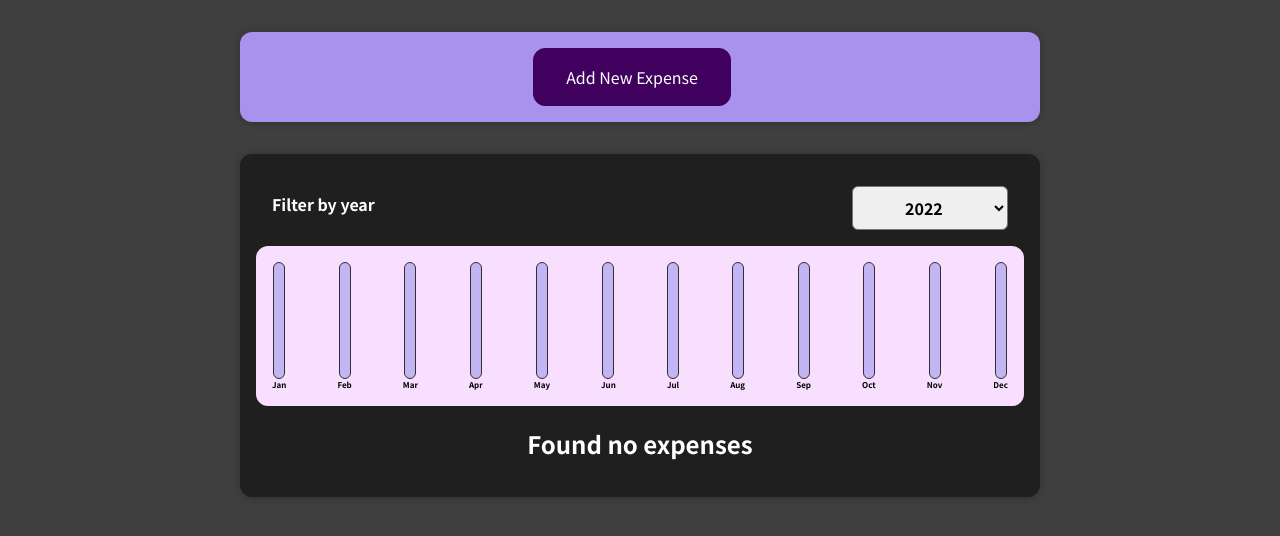
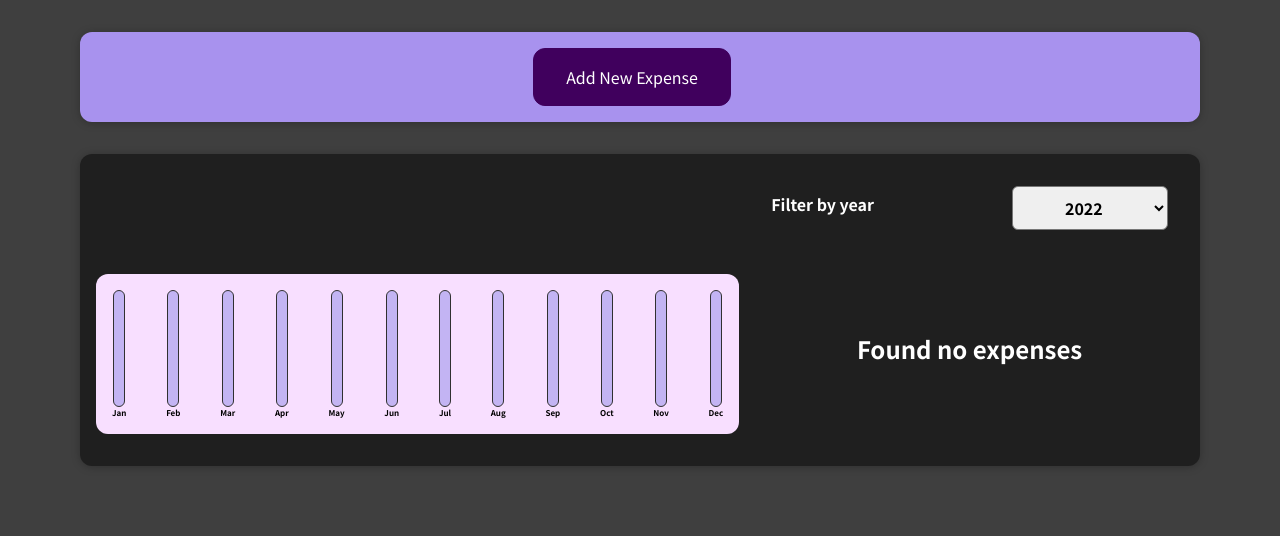
Before and after one commit to EmmanuelAllanMJ/Expense-Tracker, a React (Create React App) app: page / in a window 1280 px wide. Shown: the top 536 px of the page. Built offline with nearby package versions, Linux system fonts and the light colour scheme.

Commit message:
Some layout and dataset change

```diff
--- a/src/App.js
+++ b/src/App.js
@@ -5,22 +5,22 @@ import NewExpenses from "./components/NewExpense/NewExpense";
 const DUMMY_EXPENSES = [
   {
     id: "e1",
-    title: "Toilet Paper",
-    amount: 94.12,
+    title: "Grocery",
+    amount: 750.0,
     date: new Date(2020, 7, 14),
   },
-  { id: "e2", title: "New TV", amount: 799.49, date: new Date(2021, 2, 12) },
+  { id: "e2", title: "New TV", amount: 40000.0, date: new Date(2021, 2, 12) },
   {
     id: "e3",
     title: "Car Insurance",
-    amount: 294.67,
-    date: new Date(2021, 2, 28),
+    amount: 5000.0,
+    date: new Date(2021, 5, 28),
   },
   {
     id: "e4",
-    title: "New Desk (Wooden)",
-    amount: 450,
-    date: new Date(2021, 5, 12),
+    title: "New couch",
+    amount: 9500.0,
+    date: new Date(2021, 1, 12),
   },
 ];
 const App = () => {
--- a/src/components/Expenses/ExpenseItem.js
+++ b/src/components/Expenses/ExpenseItem.js
@@ -23,7 +23,7 @@ function ExpenseItem(props) {
       <ExpenseDate date={props.date} />
       <div className="expense-item__description">
         <h2>{props.title}</h2>
-        <p className="expense-item__price">${props.amount}</p>
+        <p className="expense-item__price">₹{props.amount}</p>
         {/* <button onClick={clickHandler}>Change title</button> */}
       </div>
     </Card>
--- a/src/components/Expenses/Expenses.css
+++ b/src/components/Expenses/Expenses.css
@@ -2,6 +2,23 @@
   padding: 1rem;
   background-color: rgb(31, 31, 31);
   margin: 2rem auto;
-  width: 50rem;
+  width: 70rem;
   max-width: 95%;
+  display: grid;
+  grid-template-columns: 3fr 2fr;
+  /* grid-template-rows: 2fr 1fr; */
+  column-gap: 1rem;
 }
+.chart-grid {
+  grid-row: 1/3;
+  align-self: start;
+  margin-top: 6.5rem;
+  margin-bottom: 1rem;
+  /* grid-column: 1/-1; */
+}
+
+@media (max-width: 700px) {
+  .expenses {
+    display: block;
+  }
+}
--- a/src/components/Expenses/Expenses.js
+++ b/src/components/Expenses/Expenses.js
@@ -33,11 +33,13 @@ function Expenses(props) {
     <div>
       <Card className="expenses">
         {/* This component controls the value of ExpenseFilter.js so ExpenseFilter.js is called controlled component */}
+        <div className="chart-grid">
+          <ExpenseChart expenses={filterExpenses} />
+        </div>
         <ExpenseFilter
           selectedYear={filterYear}
           onChangeFilter={filterChangeHandler}
         />
-        <ExpenseChart expenses={filterExpenses} />
         <ExpensesList items={filterExpenses} />
         {/* Writing using components */}
 
--- a/src/components/NewExpense/NewExpense.css
+++ b/src/components/NewExpense/NewExpense.css
@@ -2,7 +2,7 @@
   background-color: #a892ee;
   padding: 1rem;
   margin: 2rem auto;
-  width: 50rem;
+  width: 70rem;
   max-width: 95%;
   border-radius: 12px;
   text-align: center;
--- a/src/index.css
+++ b/src/index.css
@@ -1,11 +1,11 @@
-@import url('https://fonts.googleapis.com/css2?family=Noto+Sans+JP:wght@400;700&display=swap');
+@import url("https://fonts.googleapis.com/css2?family=Noto+Sans+JP:wght@400;700&display=swap");
 
 * {
   box-sizing: border-box;
 }
 
 html {
-  font-family: 'Noto Sans JP', sans-serif;
+  font-family: "Noto Sans JP", sans-serif;
 }
 
 body {
```
Also changed, not shown: 1 other file (tests, documents, lock files or other folders).
